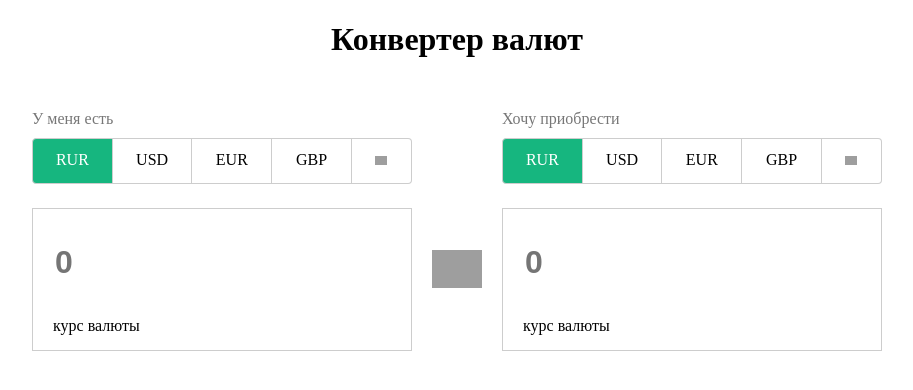
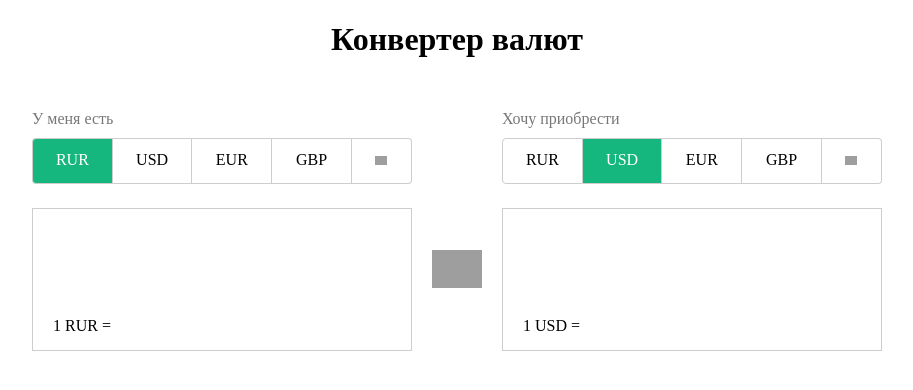
Before and after one commit to shuradavi/converter-ts, a React (Create React App) app: page / in a window 1280 px wide. Shown: the top 390 px of the page, without its empty margins (183-1096 px from the left). Built offline with nearby package versions, Linux system fonts and the light colour scheme; no server answers; grey boxes are pictures that could not be loaded.

Commit message:
prerelease commit

```diff
--- a/src/App.js
+++ b/src/App.js
@@ -2,11 +2,10 @@ import React, { useEffect, useState } from 'react';
 import Converter from './components/Converter';
 
 const App =  () => {
-	const [inputValue, setInputValue] = useState('');	// входная сумма
-	const [outputValue, setOutputValue] = useState('');	// сумма на выходе
-	const [inputCurrency, setInputCurrency] = useState('RUR');	//  входная валюта
-	const [inputSelect, setInputSelect] = useState(false);
-	const [outputCurrency, setOutputCurrency] = useState('USD');	// валюта на выходе
+	// const [inputValue, setInputValue] = useState('');	// входная сумма
+	// const [outputValue, setOutputValue] = useState('');	// сумма на выходе
+
+	// const [inputSelect, setInputSelect] = useState(false);
 
 
 
--- a/src/components/Converter.jsx
+++ b/src/components/Converter.jsx
@@ -2,11 +2,17 @@ import React, { useEffect, useState } from 'react';
 import ConverterSide from './ConverterSide';
 import CurrenciesForm from './CurrenciesForm';
 import { getData, sortData } from '../functions/functions';
+import { sideInitialValue } from '../params/params';
 
 
 const Converter = () => {
-	const [isFormOpen, setForm] = useState(false);	// состояние модалки
+	const [isFormOpen, setForm] = useState(false);	// состояние формы валют
 	const [currencies, setCurrencies] = useState(null);	// курс валют
+	const [currentSide, setCurrentSide] = useState(sideInitialValue) // принадлежность открытой формы с валютами левой или правой части
+	const [fromCurrency, setFromCurrency] = useState('RUR');	//  валюта from
+	const [toCurrency, setToCurrency] = useState('USD');	//  валюта to
+	const [fromValue, setFromValue] = useState('')
+	const [toValue, setToValue] = useState('')
 
 	useEffect(() => {
 		getData()
@@ -15,15 +21,57 @@ const Converter = () => {
 				setCurrencies(resultArray);
 			})
 	}, [])
+	useEffect(() => {
+		onChangeFromValue(fromValue)
+	}, [fromCurrency])
 
-	const toggleForm = () => {
-		setForm(prev => !prev)
-	}
-	const onCurrencyClickHandler = (e) => {
-		e.stopPropagation()
-		console.log(e.currentTarget);
+	useEffect(() => {
+		onChangeToValue(toValue)
+	}, [toCurrency])
+
+	const openForm = (side) => {
+		setCurrentSide(side)
+		!isFormOpen && setForm(true)
 	}
 
+	const closeForm = (e) => {
+		setForm(false)
+	}
+	const selectCurrencyFromForm = (e) => {
+		currentSide === 'from' ?
+		setFromCurrency(e.currentTarget.children[1].textContent) :
+		setToCurrency(e.currentTarget.children[1].textContent)
+		setCurrentSide(sideInitialValue)
+		closeForm()
+	}
+
+	const onChangeFromValue = (value) => {
+		if (Boolean(currencies)) {
+			const fromCurrencyRate = currencies.find(cur => cur.CharCode === fromCurrency);
+			const toCurrencyRate = currencies.find(cur => cur.CharCode === toCurrency);
+			const rateFrom = fromCurrencyRate.Value / fromCurrencyRate.Nominal; //		Курс входящей валюты к рублю
+			const rateTo = toCurrencyRate.Value / toCurrencyRate.Nominal;
+			const result = value * (rateFrom / rateTo)
+				Number.isInteger(result)
+				?	setToValue(result)
+				:	setToValue(result.toFixed(4))
+			setFromValue(value);
+		}
+	}
+
+	const onChangeToValue = (value) => {
+		if (Boolean(currencies)) {
+			const fromCurrencyRate = currencies.find(cur => cur.CharCode === fromCurrency);
+			const toCurrencyRate = currencies.find(cur => cur.CharCode === toCurrency);
+			const rateFrom = fromCurrencyRate.Value / fromCurrencyRate.Nominal; //		Курс входящей валюты к рублю
+			const rateTo = toCurrencyRate.Value / toCurrencyRate.Nominal;
+			const result = value * (rateTo / rateFrom)
+				Number.isInteger(result)
+				?	setFromValue(result)
+				:	setFromValue(result.toFixed(4))
+			setToValue(value);
+		}
+	}
 
 	return (
 		<>
@@ -31,13 +79,30 @@ const Converter = () => {
 			<div className='converter'>
 				<div className='converter-box-wrapper'>
 					<div className='converter-box'>
-						<ConverterSide title='У меня есть' toggleForm={toggleForm}/>
+						<ConverterSide title='У меня есть' side='from'
+							inputValue={fromValue}
+							onChangeValue={onChangeFromValue}
+							openForm={openForm}
+							closeForm={closeForm}
+							currencies={currencies}
+							activeCurrency={fromCurrency}
+							directQuote
+							setActiveCurrency={setFromCurrency}
+						/>
 						<div className='converter-center'>
 							<div className='converter-center-reverse'></div>
 						</div>
-						<ConverterSide title='Хочу приобрести' toggleForm={toggleForm}/>
+						<ConverterSide title='Хочу приобрести' side='to'
+							inputValue={toValue}
+							onChangeValue={onChangeToValue}
+							openForm={openForm}
+							closeForm={closeForm}
+							currencies={currencies}
+							activeCurrency={toCurrency}
+							setActiveCurrency={setToCurrency}
+						/>
 					</div>
-					{isFormOpen && <CurrenciesForm currencies={currencies} onCurrencyClickHandler={onCurrencyClickHandler}/>}
+					{isFormOpen && <CurrenciesForm currencies={currencies} selectCurrency={selectCurrencyFromForm}/>}
 				</div>
 			</div>
 		</>
--- a/src/components/ConverterSide.jsx
+++ b/src/components/ConverterSide.jsx
@@ -1,23 +1,78 @@
-import React, { useState } from 'react';
+import React, { useEffect, useState } from 'react';
 import { defaultCurrencies } from '../params/params';
+import { sortFavoriteCurrencies, setCurrenciesList  } from '../functions/functions';
 
-const ConverterSide = ({ title, toggleForm }) => {
-	const [inputCurrency, setInputCurrency] = useState('RUR');
+export const ConverterSide = ({inputValue, onChangeValue, title, side,  openForm, closeForm, currencies, activeCurrency, setActiveCurrency }) => {
+	const [onPanelCurrencies, setOnPanelCurrencies] = useState(defaultCurrencies);
+
+	const removeClass = (e) => {		// Удаляем класс 'active' с селектора на панели валют
+		if (!e.target.closest('.arrow')) {
+			closeForm()
+			const activeArrows = document.querySelectorAll('.arrow.active')
+			activeArrows.forEach(el => el.classList.remove('active'))
+		}
+	}
+	useEffect(() => {
+		document.body.addEventListener('click', removeClass)
+		if (currencies) {
+			const favoriteCurrencies = sortFavoriteCurrencies(currencies);
+			const arrayOfFavoriteCharCodes = setCurrenciesList(favoriteCurrencies);
+		if (arrayOfFavoriteCharCodes.indexOf(activeCurrency) === -1) {
+			arrayOfFavoriteCharCodes.splice(-1, 1, activeCurrency)
+			setOnPanelCurrencies(arrayOfFavoriteCharCodes);
+		} else {
+			const indexOfRepeatedCharCode = arrayOfFavoriteCharCodes.indexOf(activeCurrency)
+			arrayOfFavoriteCharCodes.splice(indexOfRepeatedCharCode, 1, activeCurrency)
+			setOnPanelCurrencies(arrayOfFavoriteCharCodes);
+			}
+		}
+		return () => document.body.removeEventListener('click', removeClass)
+	}, [activeCurrency])
+
+	const onSelectClickHandler = (e) => {
+		const previousActiveArrowElement = document.querySelector('.arrow.active')
+		if (previousActiveArrowElement) {
+			previousActiveArrowElement.classList.remove('active')
+		}
+		const el = e.currentTarget
+		el.classList.add('active')
+		openForm(side)
+	}
+
+	const onPanelCurrencyClickHandler = (cur) => {
+		setActiveCurrency(cur.target.textContent)
+	}
 
 	return (
 		<div className='converter-side'>
 			<div className='side-title'>{title}</div>
 			<div className='side-switcher'>
-				{defaultCurrencies.map(item =>
-					item !== inputCurrency ?
-						<div key={item} className='side-switcher-item'>{item}</div> :
-						<div key={item} className='side-switcher-item active'>{item}</div>
-				)}
-				<div className='side-switcher-item' onClick={toggleForm}></div>
+				{onPanelCurrencies.map(cur => (
+					<div
+						key={cur}
+						onClick={cur => onPanelCurrencyClickHandler(cur)}
+						className={activeCurrency === cur ? 'side-switcher-item active' : 'side-switcher-item'}
+					>
+						{cur}
+					</div>
+				))}
+				<div
+					className='side-switcher-item arrow'
+					onClick={e => onSelectClickHandler(e)}
+				>
+						{side}
+				</div>
 			</div>
 			<div className='side-input-box'>
-				<input className='input' placeholder='0' maxLength='10' type='number' />
-				<div className='side-input-box-rate'>курс валюты</div>
+				<input className='input'
+					onChange={event => onChangeValue(event.target.value)}
+					value={inputValue}
+					maxLength='10'
+					type='number'
+				/>
+				<div className='side-input-box-rate'>
+					{`1 ${activeCurrency} = `}
+				</div>
 			</div>
 		</div>
 	);
--- a/src/components/CurrenciesForm.jsx
+++ b/src/components/CurrenciesForm.jsx
@@ -1,27 +1,25 @@
 import React from 'react';
 
-const CurrenciesForm = ({ currencies, onCurrencyClickHandler }) => {
+const CurrenciesForm = ({ currencies, selectCurrency }) => {
 	return (
 		<div className='calc-currency'>
 			<div className='calc-currency-column'>{currencies.slice(0, 11).map((item) => {
-				if (item.Name === 'Фунт стерлингов Соединенного королевства') {
-					item.Name = 'Фунт стерлингов'
-				}
-				return (<div key={item.ID} className='calc-currency-row' onClick={onCurrencyClickHandler}>
-					<div className='cacl-currency-name'>{item.Name}</div>
-					<div className='cacl-currency-sign'>{item.CharCode}</div>
-				</div>)
-			}
-				)}
+				return (
+					<div key={item.ID} className='calc-currency-row' onClick={selectCurrency}>
+						<div className='cacl-currency-name'>{item.Name}</div>
+						<div className='cacl-currency-sign'>{item.CharCode}</div>
+					</div>
+				)
+			})}
 			</div>
 			<div className='calc-currency-column calc-currency-column-center'>{currencies.slice(11, 22).map(item =>
-				<div key={item.ID} className='calc-currency-row' onClick={onCurrencyClickHandler}>
+				<div key={item.ID} className='calc-currency-row' onClick={selectCurrency}>
 					<div className='cacl-currency-name'>{item.Name}</div>
 					<div className='cacl-currency-sign'>{item.CharCode}</div>
 				</div>)}
 			</div>
 			<div className='calc-currency-column'>{currencies.slice(23, (currencies.length)).map(item =>
-				<div key={item.ID} className='calc-currency-row' onClick={onCurrencyClickHandler}>
+				<div key={item.ID} className='calc-currency-row' onClick={selectCurrency}>
 					<div className='cacl-currency-name'>{item.Name}</div>
 					<div className='cacl-currency-sign'>{item.CharCode}</div>
 				</div>)}
--- a/src/functions/functions.js
+++ b/src/functions/functions.js
@@ -14,10 +14,33 @@ export const getData = async () => {
 
 export const sortData = (data) => {
 	const favoriteCurrencies = data
-		.filter(item => item.CharCode === 'USD' || item.CharCode === 'EUR' || item.CharCode === 'GBP')
-		.sort((a, b) => a.Name.localeCompare(b.Name));
+		.filter(cur => cur.CharCode === 'USD' || cur.CharCode === 'EUR' || cur.CharCode === 'GBP')
+		.sort((a, b) => a.Name.localeCompare(b.Name))
+		.map(cur => {
+			if (cur.Name === 'Фунт стерлингов Соединенного королевства') {
+				cur.Name = 'Фунт стерлингов'
+			} return cur
+		})
 	const otherCurrencies = data
-		.filter(item => !exception.includes(item.CharCode))
+		.filter(cur => !exception.includes(cur.CharCode))
 		.sort((a, b) => a.Name.localeCompare(b.Name));
 	return [RUR, ...favoriteCurrencies, ...otherCurrencies];
 }
+
+export const sortFavoriteCurrencies = (currencies) => {
+	const favoriteCurrencies = currencies
+		.filter(cur => cur.CharCode === 'USD' || cur.CharCode === 'EUR' || cur.CharCode === 'GBP')
+		.sort((a, b) => a.Name.localeCompare(b.Name));
+	return [RUR, ...favoriteCurrencies];
+}
+
+export const setCurrenciesList = (currencies) => {
+	return currencies.map(cur => cur.CharCode)
+}
+
+// export const calculateConversionResult = (fromCurrency, toCurrency, inputValue) => {
+// 	const sumFrom = fromCurrency.Value * fromCurrency.Nominal;
+// 	const sumTo = toCurrency.Value * toCurrency.Nominal;
+// 	const result = (sumFrom * inputValue) / sumTo;
+// 	return result
+// }
--- a/src/index.css
+++ b/src/index.css
@@ -80,7 +80,10 @@ body {
 	color: transparent;
 	border-radius: 0 4px 4px 0;
 }
-
+.side-switcher-item.active:last-child {
+	color: #fff;
+	background-color: #16b67f;
+}
 .side-input-box {
 	margin: 24px 0;
 	padding: 30px 20px 15px;
--- a/src/params/params.js
+++ b/src/params/params.js
@@ -1,6 +1,8 @@
 export const exception = ['USD', 'EUR', 'GBP', 'VND', 'HKD', 'GEL', 'EGP', 'IDR', 'QAR', 'NZD', 'XDR', 'THB', 'AED']; // черный список валют
 
 export const defaultCurrencies = ['RUR', 'USD', 'EUR', 'GBP'];	// валюты по умолчанию
+
+export const sideInitialValue = '';
 
 export const RUR = {
 	ID: 'R1',
```
